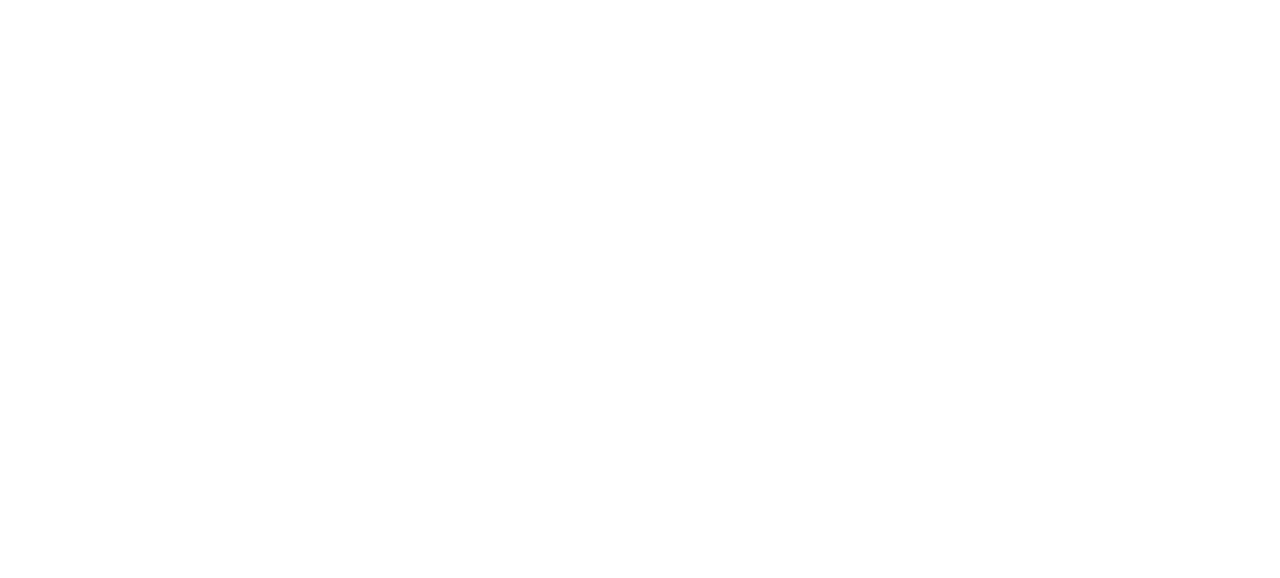
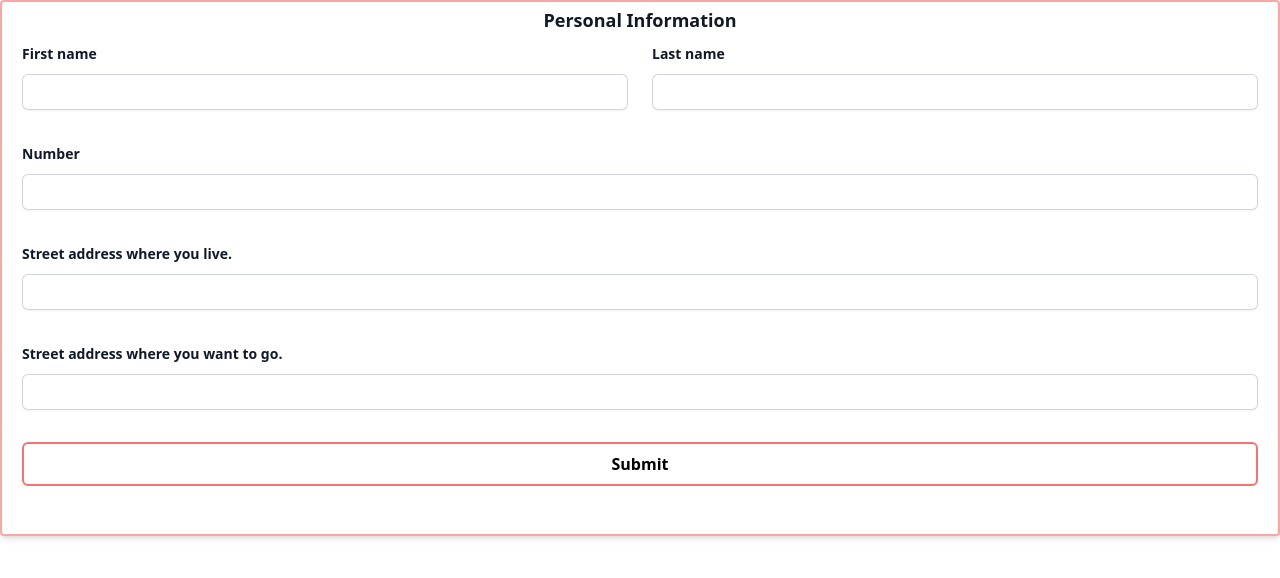
Before and after one commit to ChanMinKhant/CarBooking, a React (Vite) app in the folder client/: page /book in a window 1280 px wide. Before the commit this address had no page. Shown: the top 578 px of the page. Built offline with nearby package versions, Linux system fonts and the light colour scheme.

Commit message:
form fix

```diff
--- /dev/null
+++ b/client/src/components/form/BookingForm.jsx
@@ -0,0 +1,113 @@
+const BookingForm = () => {
+  return (
+    <div>
+      <div className=" border-gray-900/10 pb-12 border-2 px-5 py-1 border-red-300 rounded shadow-md">
+        <h2 className="font-extrabold leading-7 text-gray-900 text-center text-lg">
+          Personal Information
+        </h2>
+
+        <div className="mt-2 grid grid-cols-1 gap-x-6 gap-y-8 sm:grid-cols-6">
+          <div className="sm:col-span-3">
+            <label
+              htmlFor="first-name"
+              className="block text-sm font-bold leading-6 text-gray-900"
+            >
+              First name
+            </label>
+            <div className="mt-2">
+              <input
+                type="text"
+                name="first-name"
+                id="first-name"
+                autoComplete="given-name"
+                className="block w-full rounded-md border-0 py-1.5 text-gray-900 shadow-sm ring-1 ring-inset ring-gray-300 placeholder:text-gray-400 focus:ring-2 focus:ring-inset focus:ring-red-600 sm:text-sm sm:leading-6 px-2"
+              />
+            </div>
+          </div>
+
+          <div className="sm:col-span-3">
+            <label
+              htmlFor="last-name"
+              className="block text-sm font-bold leading-6 text-gray-900"
+            >
+              Last name
+            </label>
+            <div className="mt-2">
+              <input
+                type="text"
+                name="last-name"
+                id="last-name"
+                autoComplete="family-name"
+                className="block w-full rounded-md border-0 py-1.5 text-gray-900 shadow-sm ring-1 ring-inset ring-gray-300 placeholder:text-gray-400 focus:ring-2 focus:ring-inset focus:ring-red-600 sm:text-sm sm:leading-6 px-2"
+              />
+            </div>
+          </div>
+
+          <div className="col-span-full">
+            <label
+              htmlFor="number"
+              className="block text-sm font-bold leading-6 text-gray-900"
+            >
+              Number
+            </label>
+            <div className="mt-2">
+              <input
+                type="number"
+                name="number"
+                id="number"
+                autoComplete="family-name"
+                className="block w-full rounded-md border-0 py-1.5 text-gray-900 shadow-sm ring-1 ring-inset ring-gray-300 placeholder:text-gray-400 focus:ring-2 focus:ring-inset focus:ring-red-600 sm:text-sm sm:leading-6 px-2"
+              />
+            </div>
+          </div>
+
+          <div className="col-span-full">
+            <label
+              htmlFor="street-address"
+              className="block text-sm font-bold leading-6 text-gray-900"
+            >
+              Street address where you live.
+            </label>
+            <div className="mt-2">
+              <input
+                type="text"
+                name="street-address"
+                id="street-address"
+                autoComplete="street-address"
+                className="block w-full rounded-md border-0 py-1.5 text-gray-900 shadow-sm ring-1 ring-inset ring-gray-300 placeholder:text-gray-400 focus:ring-2 focus:ring-inset focus:ring-red-600 sm:text-sm sm:leading-6 px-2"
+              />
+            </div>
+          </div>
+
+          <div className="col-span-full">
+            <label
+              htmlFor="street-address"
+              className="block text-sm font-bold leading-6 text-gray-900"
+            >
+              Street address where you want to go.
+            </label>
+            <div className="mt-2">
+              <input
+                type="text"
+                name="street-address"
+                id="street-address"
+                autoComplete="street-address"
+                className="block w-full rounded-md border-0 py-1.5 text-gray-900 shadow-sm ring-1 ring-inset ring-gray-300 placeholder:text-gray-400 focus:ring-2 focus:ring-inset focus:ring-red-600 sm:text-sm sm:leading-6 px-2"
+              />
+            </div>
+          </div>
+          <div className="col-span-full">
+            <button
+              type="submit"
+              className="w-full rounded-md px-3 py-2 font-bold border-solid border-2 border-red-400 outline-red-600 outline-2 hover:bg-red-300 focus:outline-none focus:ring active:bg-red-700"
+            >
+              Submit
+            </button>
+          </div>
+        </div>
+      </div>
+    </div>
+  );
+};
+
+export default BookingForm;
--- a/client/src/components/route/AppRouter.jsx
+++ b/client/src/components/route/AppRouter.jsx
@@ -1,5 +1,6 @@
 import React from "react";
 import { BrowserRouter, Route, Routes } from "react-router-dom";
+import BookingForm from "../form/BookingForm";
 import App from "./../../App";
 
 const AppRouter = () => {
@@ -8,6 +9,11 @@
       id: 1,
       path: "/",
       component: <App />,
+    },
+    {
+      id: 2,
+      path: "/book",
+      component: <BookingForm />,
     },
   ];
 
```
